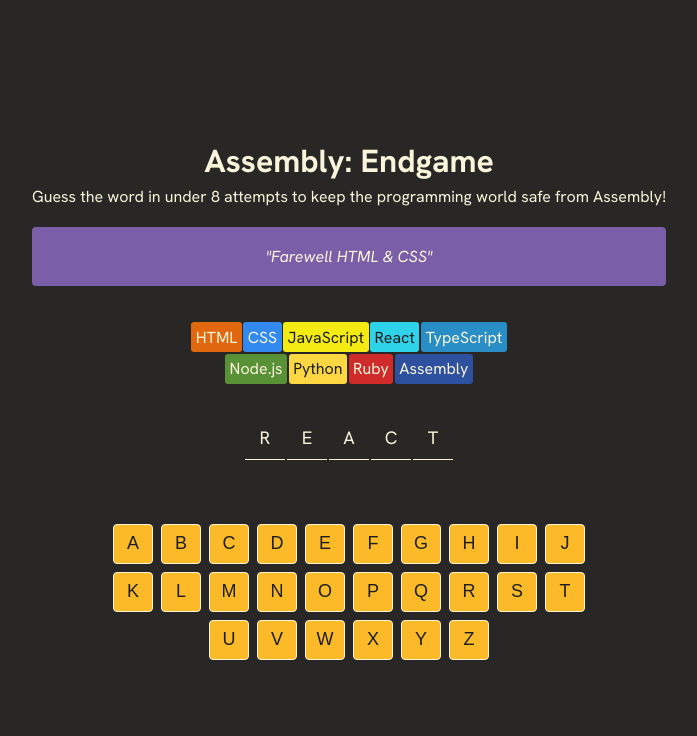
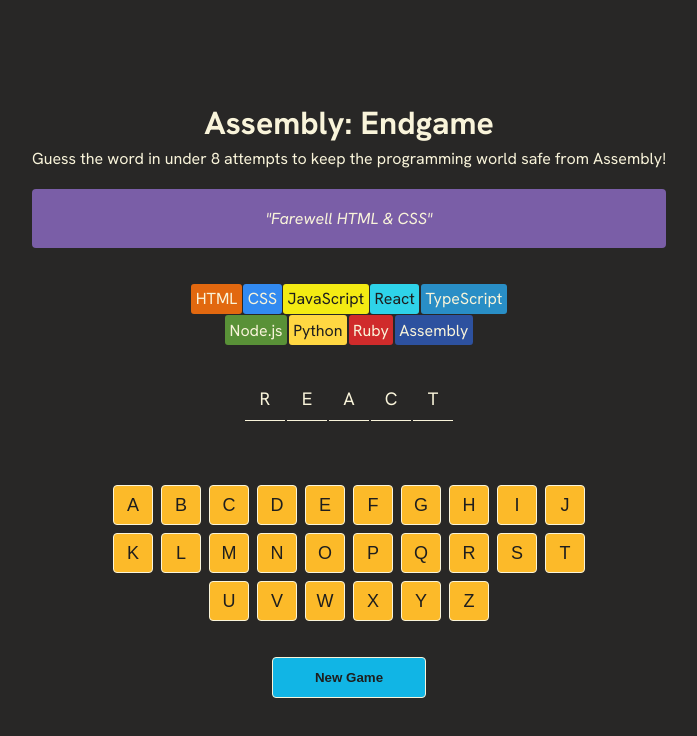
Before and after one commit to milesMejala/assembly-endgame-project, a React (Vite) app: page / in a window 1280 px wide. Shown: the top 736 px of the page, without its empty margins (291-988 px from the left). Built offline with nearby package versions, Linux system fonts and the light colour scheme.

Commit message:
feat: Implement letter guessing functionality with visual feedback and add a new game button.

```diff
--- a/package.json
+++ b/package.json
@@ -10,6 +10,7 @@
     "preview": "vite preview"
   },
   "dependencies": {
+    "clsx": "^2.1.1",
     "react": "^19.2.4",
     "react-dom": "^19.2.4"
   },
--- a/src/App.css
+++ b/src/App.css
@@ -60,3 +60,22 @@
   font-size: 18px;
   text-transform: uppercase;
 }
+
+.new-game-btn {
+  margin: 36px auto 0 auto;
+  display: block;
+  border: 1px solid var(--color-text-light);
+  border-radius: 4px;
+  padding: 12px 42px;
+  background-color: var(--color-background-newgame-btn);
+  color: var(--color-text-dark);
+  font-weight: 600;
+}
+
+.right-letter {
+  background-color: var(--color-background-gametext-correct);
+}
+
+.wrong-letter {
+  background-color: var(--color-background-gametext-wrong);
+}
--- a/src/App.jsx
+++ b/src/App.jsx
@@ -1,6 +1,7 @@
 import "./App.css";
 import { languages } from "../language";
 import { useState } from "react";
+import { clsx } from "clsx"
 
 export default function App() {
   const languageElements = languages.map((language, index) => (
@@ -24,13 +25,27 @@
     </span>
   ));
 
+  const [guessLetter, setGuessLetter] = useState([])
+  const chooseLetter = (letter) => {
+    setGuessLetter(prevGuessLetter =>
+      prevGuessLetter.includes(letter) ? prevGuessLetter : [...prevGuessLetter, letter]
+    )
+  }
+
   const alphabet = "abcdefghijklmnopqrstuvwxyz";
-  const alphabetArray = [...alphabet];
+  const alphabetArray = [...alphabet.toUpperCase()];
   const alphabetElements = alphabetArray.map((letter, index) => (
-    <button className="alphabet-letter" key={index}>
+    <button
+      key={index}
+      className={clsx("alphabet-letter", {
+        "right-letter": guessLetter.includes(letter) && wordArray.includes(letter),
+        "wrong-letter": guessLetter.includes(letter) && !wordArray.includes(letter)
+      })}
+      onClick={() => chooseLetter(letter)}
+    >
       {letter}
     </button>
-  ));
+  ))
 
   return (
     <>
@@ -48,6 +63,7 @@
         <div className="languages-wrapper">{languageElements}</div>
         <div className="current-word-wrapper">{currentWordElements}</div>
         <section className="keyboard-section">{alphabetElements}</section>
+        <button className="new-game-btn">New Game</button>
       </main>
     </>
   );
```
Also changed, not shown: 1 other file (tests, documents, lock files or other folders).
